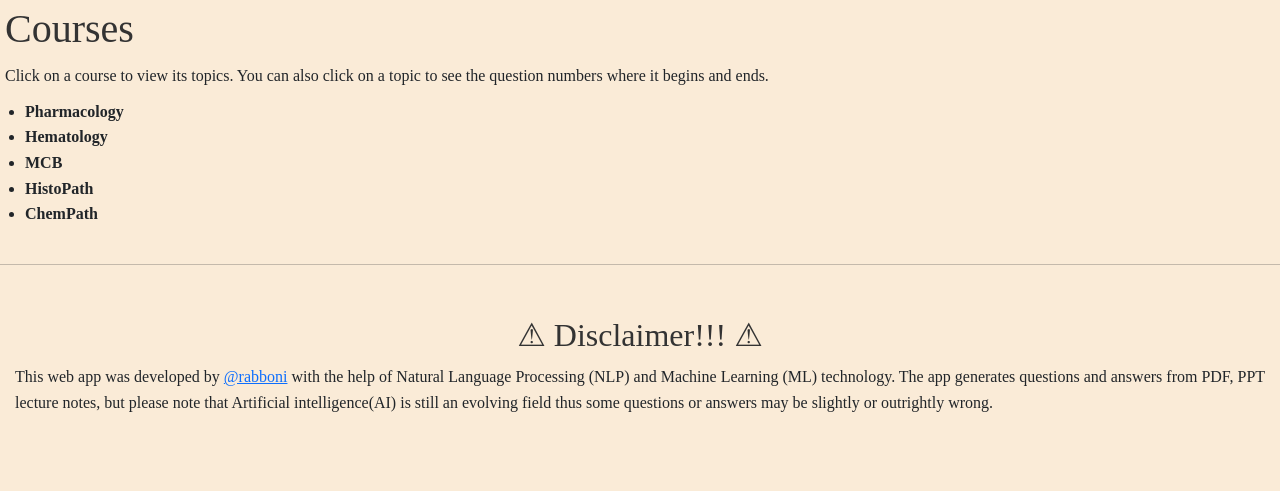
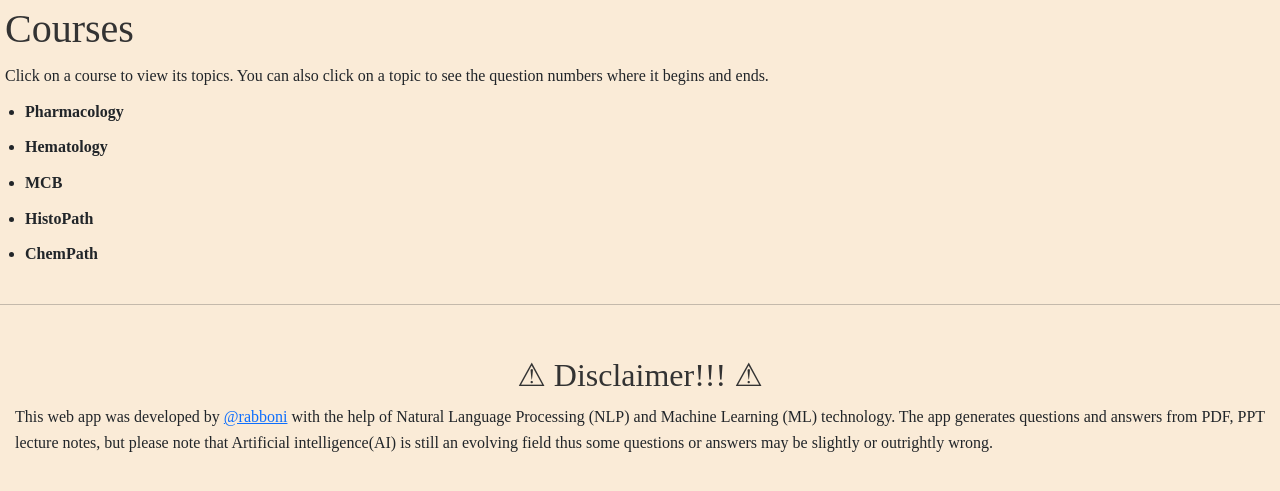
Before and after one commit to Gideon00/path-pharm, a Flask app: page /guide in a window 1280 px wide. Shown: the part 79-570 px from the top of the page. Run offline with Flask 3, Linux system fonts and the light colour scheme; parts of the project's set-up code (start-up, migrations or seed data) failed here and were passed over; some libraries are stand-ins or nearby versions; some web fonts are replaced.

Commit message:
Update guide.html

```diff
--- a/templates/guide.html
+++ b/templates/guide.html
@@ -50,6 +50,9 @@ Courses and Topics
     .topic-details {
         margin-left: 20px;
         color: gray;
+    }
+    #courses-list li {
+        margin-bottom: 10px;
     }
 </style>
 {% endblock %}
```
